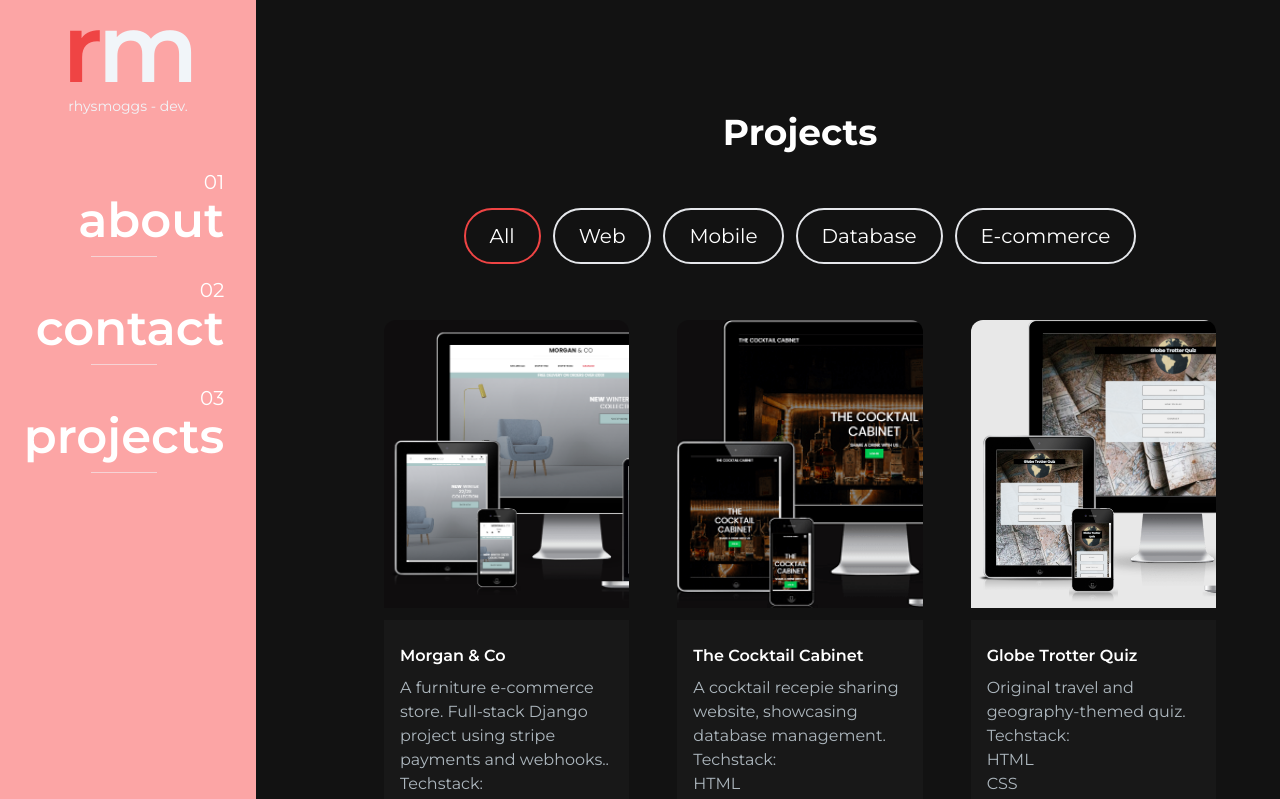
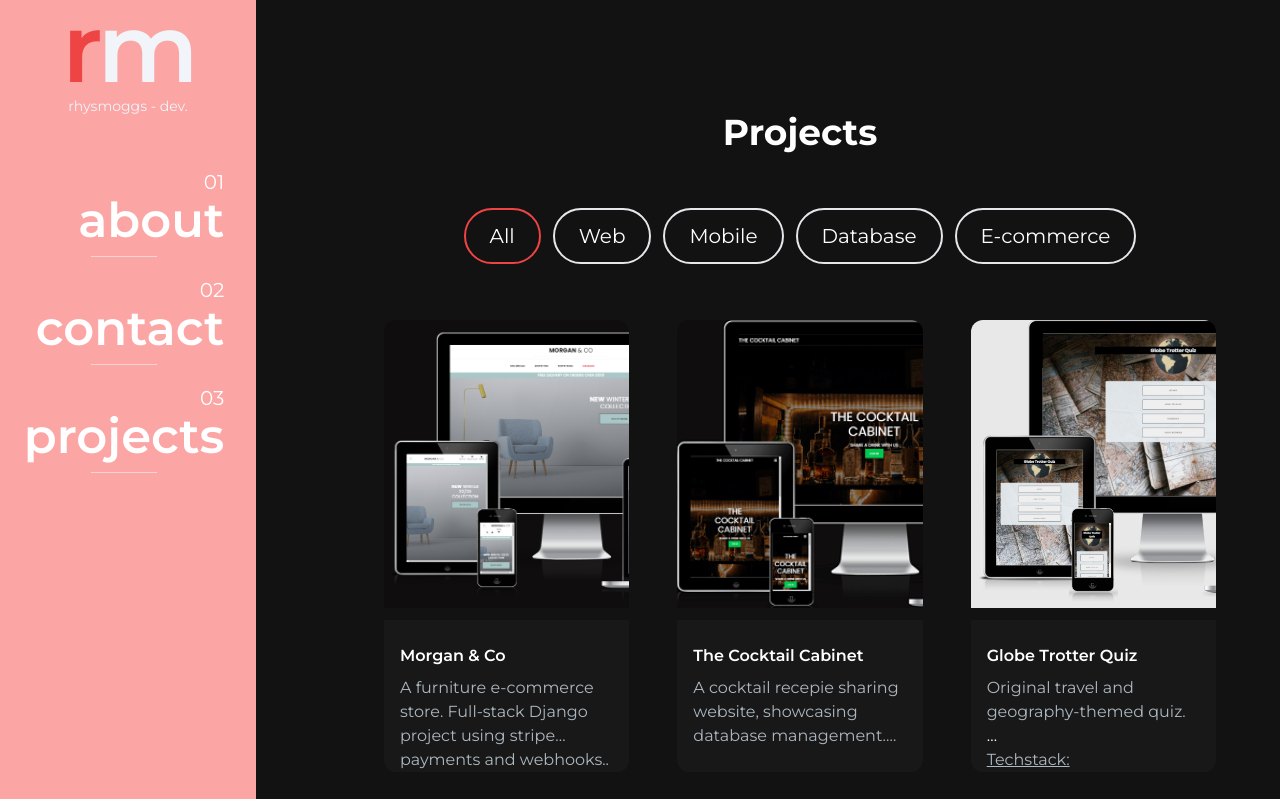
Before and after one commit to rhysmoggs/portfolio2024, a Next.js app: page /projects in a window 1280 px wide. Shown: the top 799 px of the page. Built offline with nearby package versions, Linux system fonts and the light colour scheme.

Commit message:
add further animations to project cards

```diff
--- a/app/components/ProjectCard.jsx
+++ b/app/components/ProjectCard.jsx
@@ -1,6 +1,7 @@
 import React from 'react'
 import { CodeBracketIcon, EyeIcon } from '@heroicons/react/24/outline'
 import Link from 'next/link'
+import { motion } from 'framer-motion'
 
 function ProjectCard({ image, title, description, techstack, github }) {
   return (
@@ -26,10 +27,15 @@ function ProjectCard({ image, title, description, techstack, github }) {
           </Link>
         </div>
       </div>
-      <div className='text-white rounded-b-xl mt-3 bg-[#181818] py-6 px-4'>
+      <motion.div
+        whileHover={{ y: 10 }}
+        transition={{ easeInOut: 0.5 }}
+        className='text-white rounded-b-xl mt-3 bg-[#181818] py-6 px-4 line-clamp-4 hover:line-clamp-none'
+      >
         <h5 className='font-xl font-semibold mb-2'>{title}</h5>
         <p className='text-[#ADB7BE]'>{description}</p>
-        <ul className='text-[#ADB7BE]'>Techstack:</ul>
+        <br />
+        <ul className='text-[#ADB7BE] underline'>Techstack:</ul>
         {techstack.map((tech, id) => {
           return (
             <li className='text-[#ADB7BE]' key={id}>
@@ -37,10 +43,11 @@ function ProjectCard({ image, title, description, techstack, github }) {
             </li>
           )
         })}
+        <br />
         <a href={github} className='text-[#ADB7BE]'>
           {github}
         </a>
-      </div>
+      </motion.div>
     </div>
   )
 }
--- a/app/projects/page.js
+++ b/app/projects/page.js
@@ -133,7 +133,7 @@ export default function Projects() {
             </div>
           </div>
           <ul ref={ref} className='grid md:grid-cols-3 gap-8 md:gap-12'>
-            {Object.keys(filteredProjects).length !== 0 ? (
+            {Object.keys(filteredProjects).length !== 0 &&
               filteredProjects.map((project, index) => (
                 <motion.li
                   key={index}
@@ -151,15 +151,15 @@ export default function Projects() {
                     github={project.github}
                   />
                 </motion.li>
-              ))
-            ) : (
-              <>
-                <h5 className='text-center text-2xl text-white mt-4 mb-8 md:mb-12'>
-                  No current projects in {tag} category.
-                </h5>
-              </>
-            )}
+              ))}
           </ul>
+          {filteredProjects.length === 0 && (
+            <ul ref={ref}>
+              <h5 className='text-center text-2xl text-white mt-4 mb-8 md:mb-12'>
+                No current projects in {tag} category.
+              </h5>
+            </ul>
+          )}
         </div>
       </section>
     </main>
```
